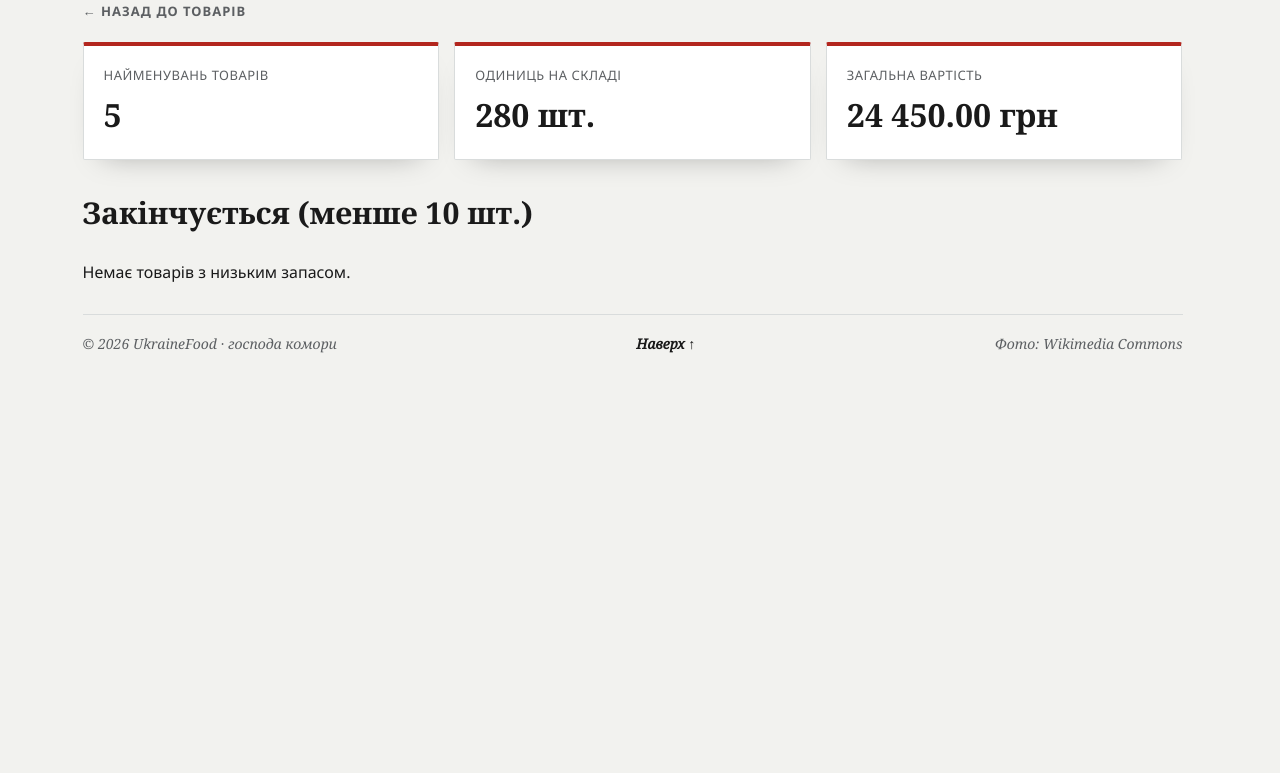
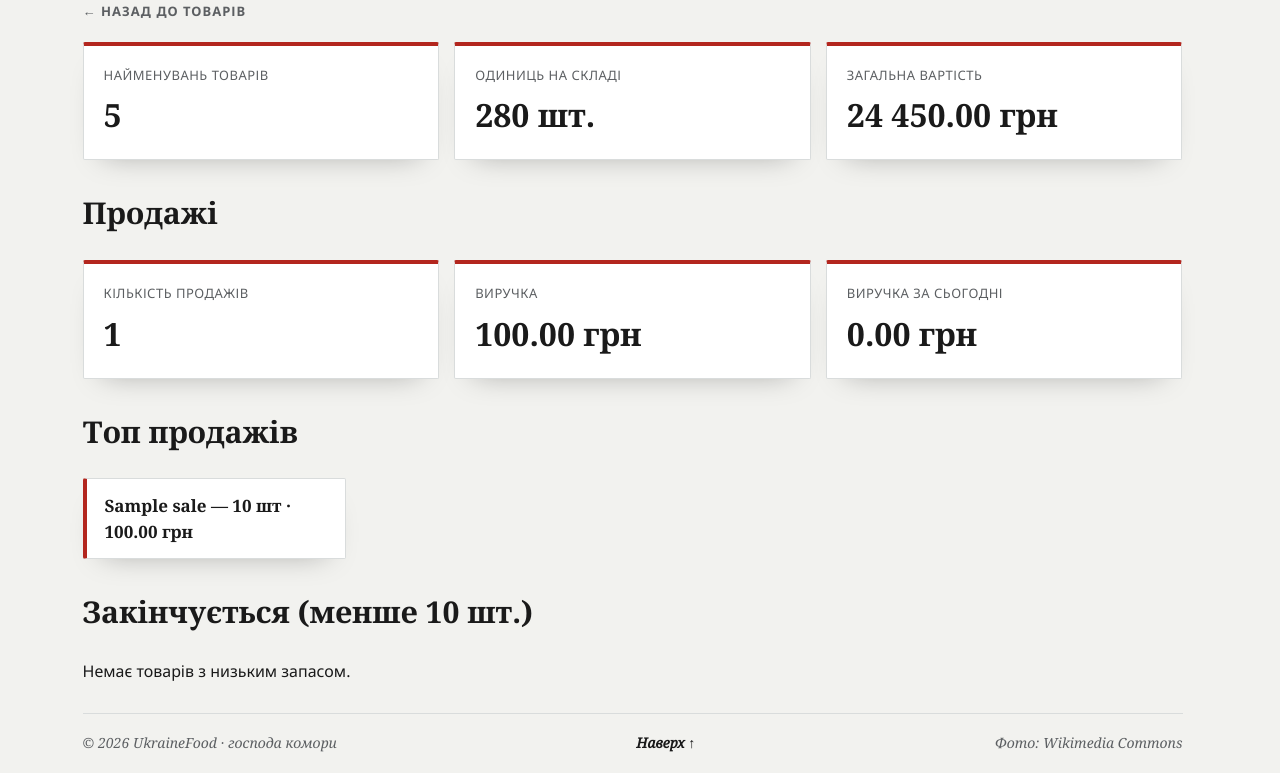
Before and after one commit to kuzmenkoi633-alt/ukrainefood, a PHP site: page /report.php in a window 1280 px wide. Shown: the part 193-966 px from the top of the page. Before the commit the page ends 546 px from the top, so only its background shows below. Run offline with PHP 8.4, Linux system fonts and the light colour scheme; a user stored in the database is signed in; data comes from the database, SQL or seed files in the repository; tables that the repository leaves empty hold one stand-in row (values such as "Sample post").

Commit message:
Продажі: запис у sales, виручка і топ товарів

```diff
--- a/report.php
+++ b/report.php
@@ -8,6 +8,28 @@ $stats = $pdo->query(
             COALESCE(SUM(price * quantity), 0) AS total_value
      FROM products"
 )->fetch();
+
+$salesStats = $pdo->query(
+    "SELECT COUNT(*) AS sales_count,
+            COALESCE(SUM(price * quantity), 0) AS revenue
+     FROM sales"
+)->fetch();
+
+$today = $pdo->query(
+    "SELECT COALESCE(SUM(price * quantity), 0) AS revenue
+     FROM sales
+     WHERE DATE(sold_at) = CURDATE()"
+)->fetch();
+
+$topProducts = $pdo->query(
+    "SELECT product_name,
+            SUM(quantity) AS sold,
+            SUM(price * quantity) AS revenue
+     FROM sales
+     GROUP BY product_id, product_name
+     ORDER BY sold DESC
+     LIMIT 5"
+)->fetchAll();
 
 $lowStock = $pdo->query("SELECT name, quantity FROM products WHERE quantity < 10 ORDER BY quantity")->fetchAll();
 $pageTitle = 'Звіти';
@@ -31,6 +53,33 @@ require 'header.php';
     </div>
 </div>
 
+<h2>Продажі</h2>
+<div class="stats">
+    <div class="stat-card">
+        <span class="stat-label">Кількість продажів</span>
+        <span class="stat-value"><?= (int) $salesStats['sales_count'] ?></span>
+    </div>
+    <div class="stat-card">
+        <span class="stat-label">Виручка</span>
+        <span class="stat-value"><?= number_format((float) $salesStats['revenue'], 2, '.', ' ') ?> грн</span>
+    </div>
+    <div class="stat-card">
+        <span class="stat-label">Виручка за сьогодні</span>
+        <span class="stat-value"><?= number_format((float) $today['revenue'], 2, '.', ' ') ?> грн</span>
+    </div>
+</div>
+
+<h2>Топ продажів</h2>
+<?php if (!empty($topProducts)): ?>
+    <ul class="low-stock">
+        <?php foreach ($topProducts as $item): ?>
+            <li><?= htmlspecialchars($item['product_name']) ?> — <?= (int) $item['sold'] ?> шт · <?= number_format((float) $item['revenue'], 2, '.', ' ') ?> грн</li>
+        <?php endforeach; ?>
+    </ul>
+<?php else: ?>
+    <p>Продажів ще не було</p>
+<?php endif; ?>
+
 <h2>Закінчується (менше 10 шт.)</h2>
 <?php if (!empty($lowStock)): ?>
     <ul class="low-stock">
```
Also changed, not shown: sell.php (+19 -2 lines).
